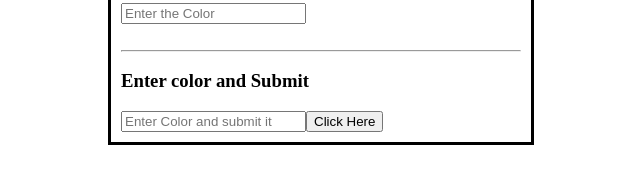
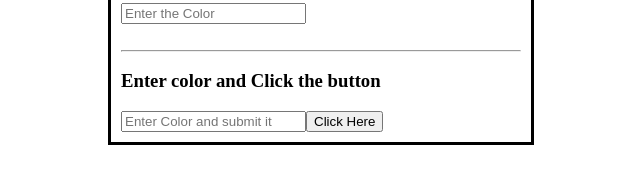
Before and after one commit to ramsankar2022/ReactCourse, a React (Create React App) app: page / in a window 1280 px wide. Shown: the part 181-363 px from the top of the page, without its empty margins (400-1040 px from the left). Built offline with nearby package versions, Linux system fonts and the light colour scheme.

Commit message:
Some  Changes

```diff
--- a/src/Components/StateVariables.js
+++ b/src/Components/StateVariables.js
@@ -6,25 +6,11 @@ class StateVariables extends React.Component {
     color2: "",
   };
 
-  handleChange = (e) => {
-    this.setState({
-      color1: e.target.value,
-    });
-  };
-
   render() {
     let inpColor = "";
 
     return (
       <>
-        <div
-          style={{
-            width: 500,
-            border: 1,
-            borderColor: "black",
-            borderRadius: 0.5,
-          }}
-        >
         <div>
           <h3>Textbox Onchange Event</h3>
           <div style={{ backgroundColor: this.state.color1, width: 400 }}>
@@ -32,32 +18,21 @@ class StateVariables extends React.Component {
               type="text"
               name="username"
               placeholder="Enter the Color"
-                onChange={this.handleChange}
+              onChange={(e) => this.setState({ color1: e.target.value })}
             />
-            </div>
-            <div style={{ backgroundColor: this.state.color1 }}></div>
           </div>
         </div>
         <br />
         <hr />
-        <div
-          style={{
-            width: 500,
-            border: 1,
-            borderColor: "grey",
-            borderRadius: 0.5,
-          }}
-        >
         <div>
-            <h3>Enter color and Submit </h3>
+          <h3>Enter color and Click the button </h3>
+
           <div style={{ backgroundColor: this.state.color2, width: 400 }}>
             <input
               type="text"
               name="user"
               placeholder="Enter Color and submit it"
-                onChange={(e) => {
-                  inpColor = e.target.value;
-                }}
+              onChange={(e) => (inpColor = e.target.value)}
             />
             <button
               name="submit"
@@ -67,7 +42,6 @@ class StateVariables extends React.Component {
             </button>
           </div>
         </div>
-        </div>
       </>
     );
   }
```
Lines whose indentation alone changed are shown as unchanged.
